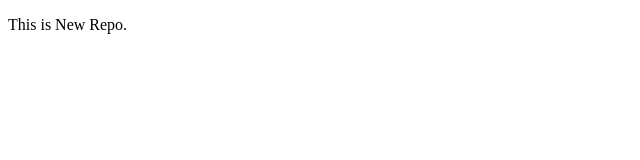
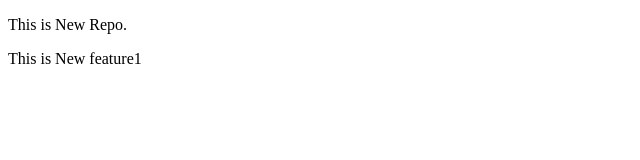
Before and after one commit to n1a2sim/Localrepo, a plain HTML site: page index.html in a window 1280 px wide. Shown: the whole page, without its empty margins (0-640 px from the left). Drawn offline with Linux system fonts and the light colour scheme.

Commit message:
add new feature

```diff
--- a/index.html
+++ b/index.html
@@ -7,6 +7,7 @@
 </head>
 <body>
     <p>This is New Repo.</p>
+    <p>This is New feature1</p>
 
 </body>
 </html>
```
